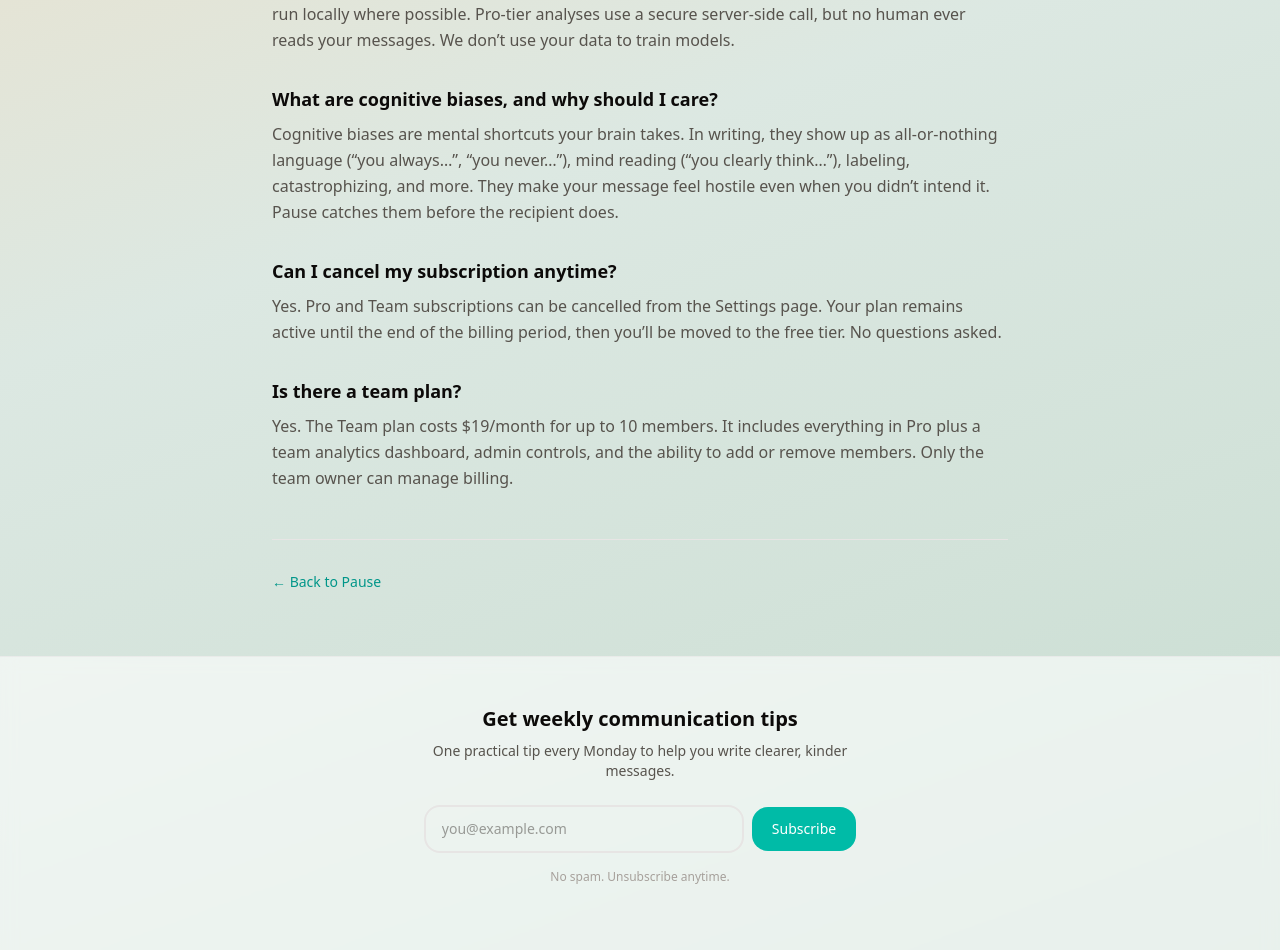
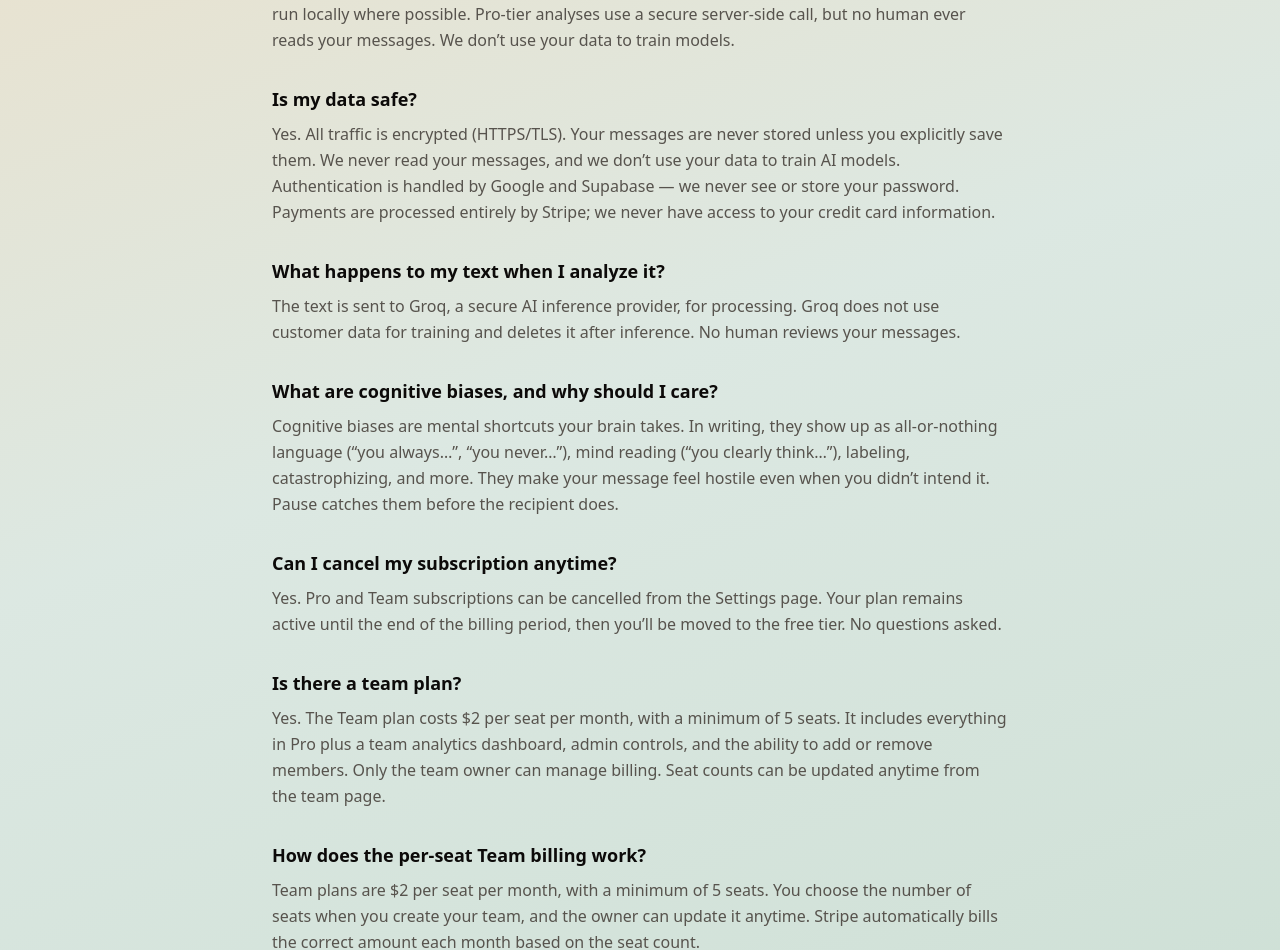
Before and after one commit to CosmasCold/pause-app, a Next.js app: page /faq in a window 1280 px wide. Shown: the part 725-1675 px from the top of the page. Built offline with nearby package versions, Linux system fonts and the light colour scheme; no server answers; a web font is replaced by a local one.

Commit message:
Update FAQ with security, privacy, and team billing questions

```diff
--- a/app/faq/page.tsx
+++ b/app/faq/page.tsx
@@ -15,6 +15,14 @@ const faqs = [
     a: 'Your text is never stored unless you explicitly choose to save it to your history. Free‑tier analyses run locally where possible. Pro‑tier analyses use a secure server‑side call, but no human ever reads your messages. We don’t use your data to train models.',
   },
   {
+    q: 'Is my data safe?',
+    a: 'Yes. All traffic is encrypted (HTTPS/TLS). Your messages are never stored unless you explicitly save them. We never read your messages, and we don’t use your data to train AI models. Authentication is handled by Google and Supabase — we never see or store your password. Payments are processed entirely by Stripe; we never have access to your credit card information.',
+  },
+  {
+    q: 'What happens to my text when I analyze it?',
+    a: 'The text is sent to Groq, a secure AI inference provider, for processing. Groq does not use customer data for training and deletes it after inference. No human reviews your messages.',
+  },
+  {
     q: 'What are cognitive biases, and why should I care?',
     a: 'Cognitive biases are mental shortcuts your brain takes. In writing, they show up as all‑or‑nothing language (“you always…”, “you never…”), mind reading (“you clearly think…”), labeling, catastrophizing, and more. They make your message feel hostile even when you didn’t intend it. Pause catches them before the recipient does.',
   },
@@ -24,7 +32,11 @@ const faqs = [
   },
   {
     q: 'Is there a team plan?',
-    a: 'Yes. The Team plan costs $19/month for up to 10 members. It includes everything in Pro plus a team analytics dashboard, admin controls, and the ability to add or remove members. Only the team owner can manage billing.',
+    a: 'Yes. The Team plan costs $2 per seat per month, with a minimum of 5 seats. It includes everything in Pro plus a team analytics dashboard, admin controls, and the ability to add or remove members. Only the team owner can manage billing. Seat counts can be updated anytime from the team page.',
+  },
+  {
+    q: 'How does the per‑seat Team billing work?',
+    a: 'Team plans are $2 per seat per month, with a minimum of 5 seats. You choose the number of seats when you create your team, and the owner can update it anytime. Stripe automatically bills the correct amount each month based on the seat count.',
   },
 ];
 
```
